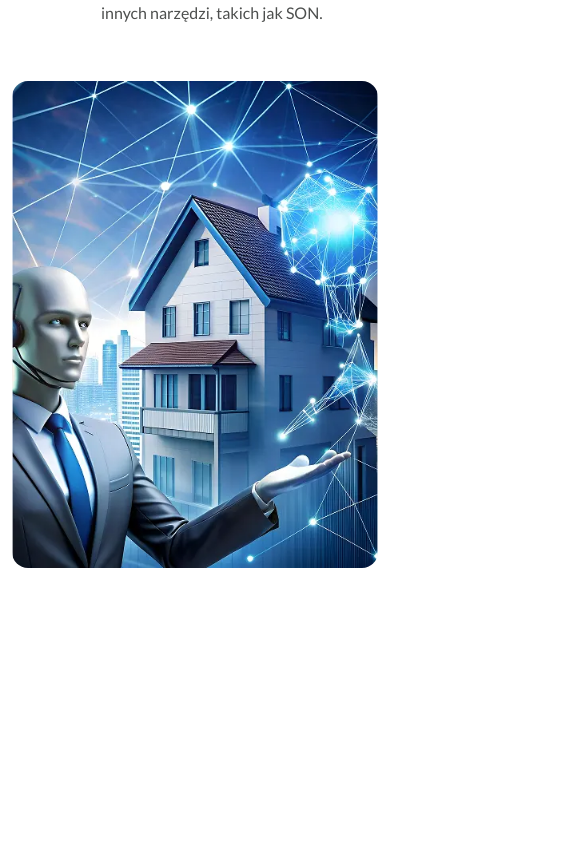
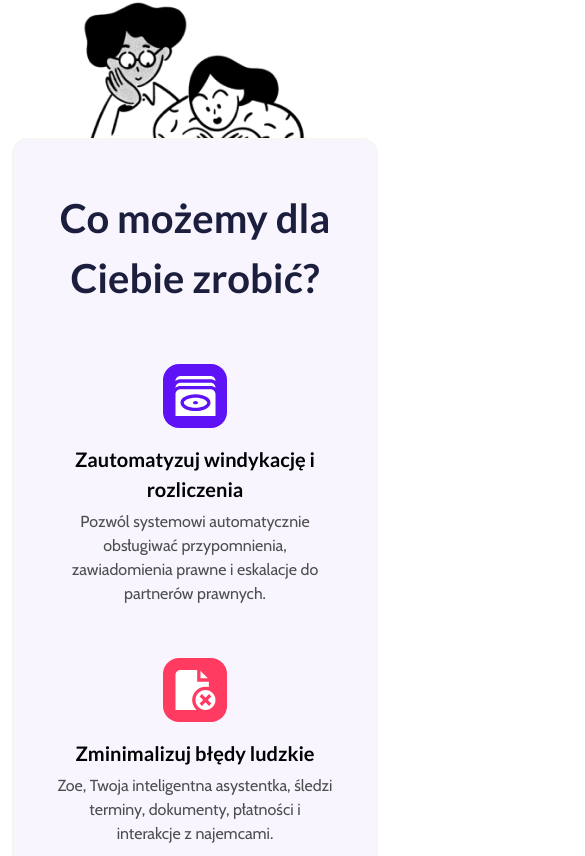
Before and after one commit to Nehaboora033/Test, a React (Vite) app: page / in a window 390 px wide. Shown: the part 908-1764 px from the top of the page, 585 px wide, since content can reach past the window. Built offline with nearby package versions, Linux system fonts and the light colour scheme.

Commit message:
created the ciebie responsive

```diff
--- a/src/components/Ciebiezrobic.jsx
+++ b/src/components/Ciebiezrobic.jsx
@@ -3,27 +3,27 @@ import SubHeading from './common/SubHeading'
 import { Ciebie_Data, CieBie_Box_Color } from '../utils/helper'
 import Box from './common/box'
 import Description from './common/Description'
-import looking from '../assets/webp/lookingimg.webp'
+// import looking from '../assets/webp/lookingimg.webp'
 
 
 
 const Ciebiezrobic = () => {
   return (
     <div className='max-w-[1164px] mx-auto px-3 mb-[164px] '>
-      <div className='max-w-[1140px] bglightpurple rounded-2xl px-[26px] py-[58px] relative border-[2px] border-[#F6F5F4] '>
-        <img src={looking} alt="img" className='absolute top-[-15.6%] left-[40%]'/>
+      <div className='max-w-[1140px] bglightpurple rounded-2xl px-[26px] sm:py-[58px] py-[48px] border-[2px] border-[#F6F5F4] '>
+        {/* <img src={looking} alt="img" className='absolute top-[-15.6%] left-[40%]'/> */}
         <SubHeading className='text-center mb-[40px]'>Co możemy dla Ciebie zrobić?</SubHeading>
-        <div className='grid grid-cols-2 gap-[31px]'>
+        <div className='grid min-[600px]:grid-cols-2 grid-cols-1 md:gap-[31px] gap-[20px]'>
           {Ciebie_Data.map((item, index) => (
-            <div className='flex items-center flex-col bg-white rounded-[15px] p-[22px] ' key={index}>
+            <div className='flex items-center flex-col min-[600px]:bg-white rounded-[15px] md:p-[22px] p-4 ' key={index}>
               <Box
                 className={`size-[64px] rounded-2xl mb-[16px]`}
                 style={{ backgroundColor: CieBie_Box_Color[index] }}
               >
                 <item.svg />
               </Box>
-              <SubHeading className='!text-[20px] mb-[6px] text-[#000302]'>{item.title} </SubHeading>
-              <Description className={'text-[#4D4F4E] text-center max-w-[450px] w-full'} >{item.description} </Description>
+              <SubHeading className='!text-[20px] text-center mb-[6px] text-[#000302]'>{item.title} </SubHeading>
+              <Description className={'text-[#4D4F4E] cabin text-center max-w-[450px] w-full'} >{item.description} </Description>
             </div>
           ))}
         </div>
--- a/src/components/Jak.jsx
+++ b/src/components/Jak.jsx
@@ -1,7 +1,6 @@
 import React from 'react'
 import SubHeading from './common/SubHeading'
 import Description from './common/Description'
-import looking from "../assets/webp/lookingimg.webp"
 import timeline1 from '../assets/png/timeline1.png'
 import timeline2 from '../assets/png/timeline2.png'
 import { Jaksvg1, Jaksvg2, Jaksvg3 } from '../utils/icons'
@@ -9,8 +8,8 @@ import { Jaksvg1, Jaksvg2, Jaksvg3 } from '../utils/icons'
 const Jak = () => {
   return (
     <div className='max-w-[1164px] mx-auto px-3 pb-[111px]'>
-      <div className='max-w-[1140px] rounded-2xl shadowblack py-[62px] px-[60px] relative border-[2px] border-[#F6F5F4]'>
-        <img src={looking} alt="img" className='pointer-events-none absolute left-[40%] top-[-151px]' />
+      <div className='max-w-[1140px] rounded-2xl shadowblack py-[62px] px-[60px] border-[2px] border-[#F6F5F4]'>
+        {/* <img src={looking} alt="img" className='pointer-events-none absolute left-[40%] top-[-151px]' /> */}
         <SubHeading className='text-center mb-[18px]'>Jak Zacząć?</SubHeading>
         <Description className={'text-[#4D4F4E] max-w-[450px] w-full text-center mx-auto mb-[69px]'}>Chcesz uprościć zarządzanie swoją nieruchomością? Wykonaj trzy proste kroki:</Description>
 
--- a/src/pages/Strona.jsx
+++ b/src/pages/Strona.jsx
@@ -5,16 +5,19 @@ import DlaKogo from '../components/DlaKogo'
 import Ciebiezrobic from '../components/Ciebiezrobic'
 import Dlaczegowarto from '../components/Dlaczegowarto'
 import Jak from '../components/Jak'
+import looking from '../assets/webp/lookingimg.webp'
 
 const Strona = () => {
     return (
         <>
-            {/* <Hero />
-            <Easyai />
+            {/* <Hero /> */}
+            {/* <Easyai /> */}
             <DlaKogo />
-            <Ciebiezrobic /> */}
+            <img src={looking} alt="img" className='mx-auto' />
+            <Ciebiezrobic />
             <Dlaczegowarto />
-            {/* <Jak /> */}
+            <img src={looking} alt="img" className='mx-auto' />
+            <Jak />
         </>
     )
 }
```
